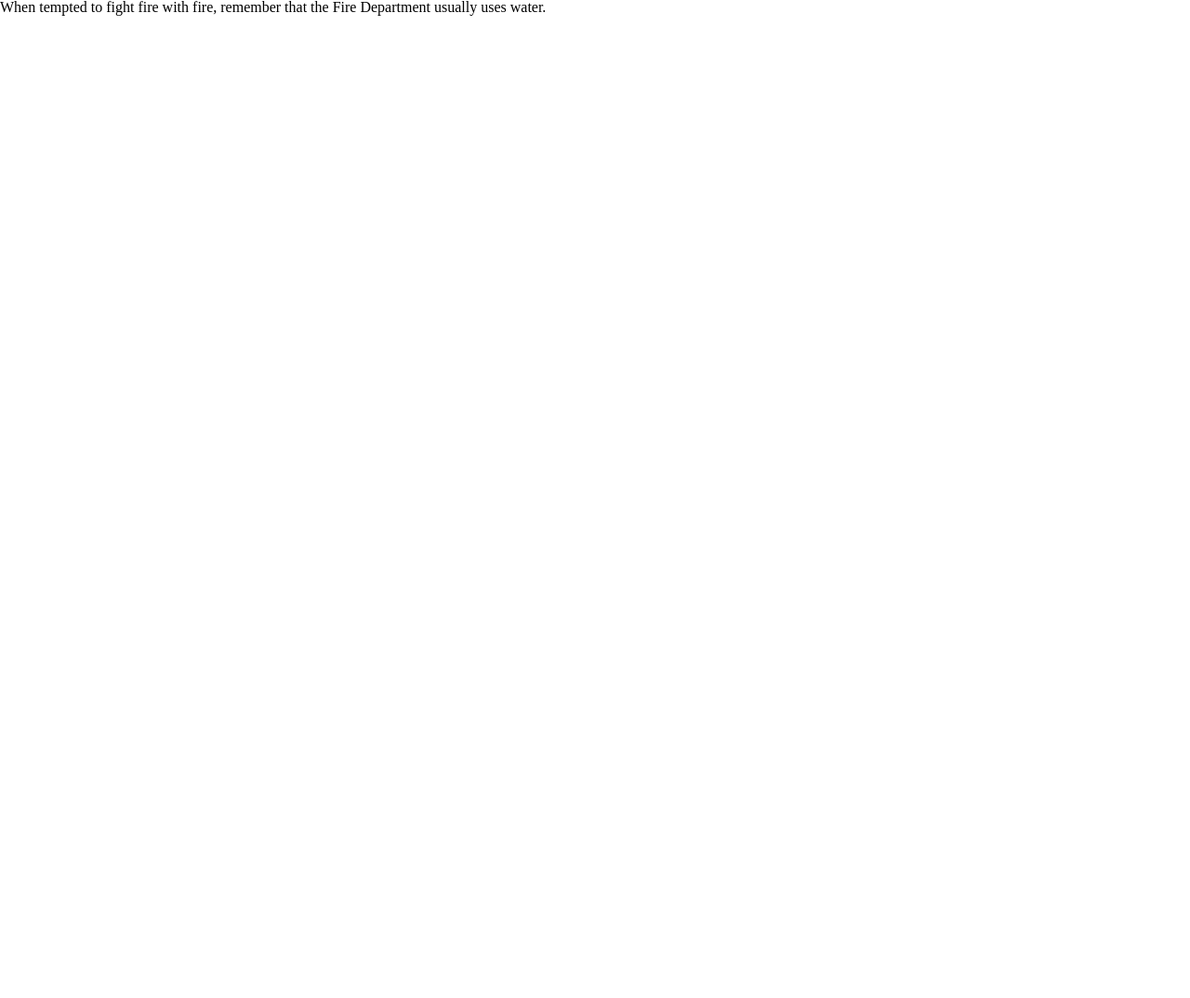
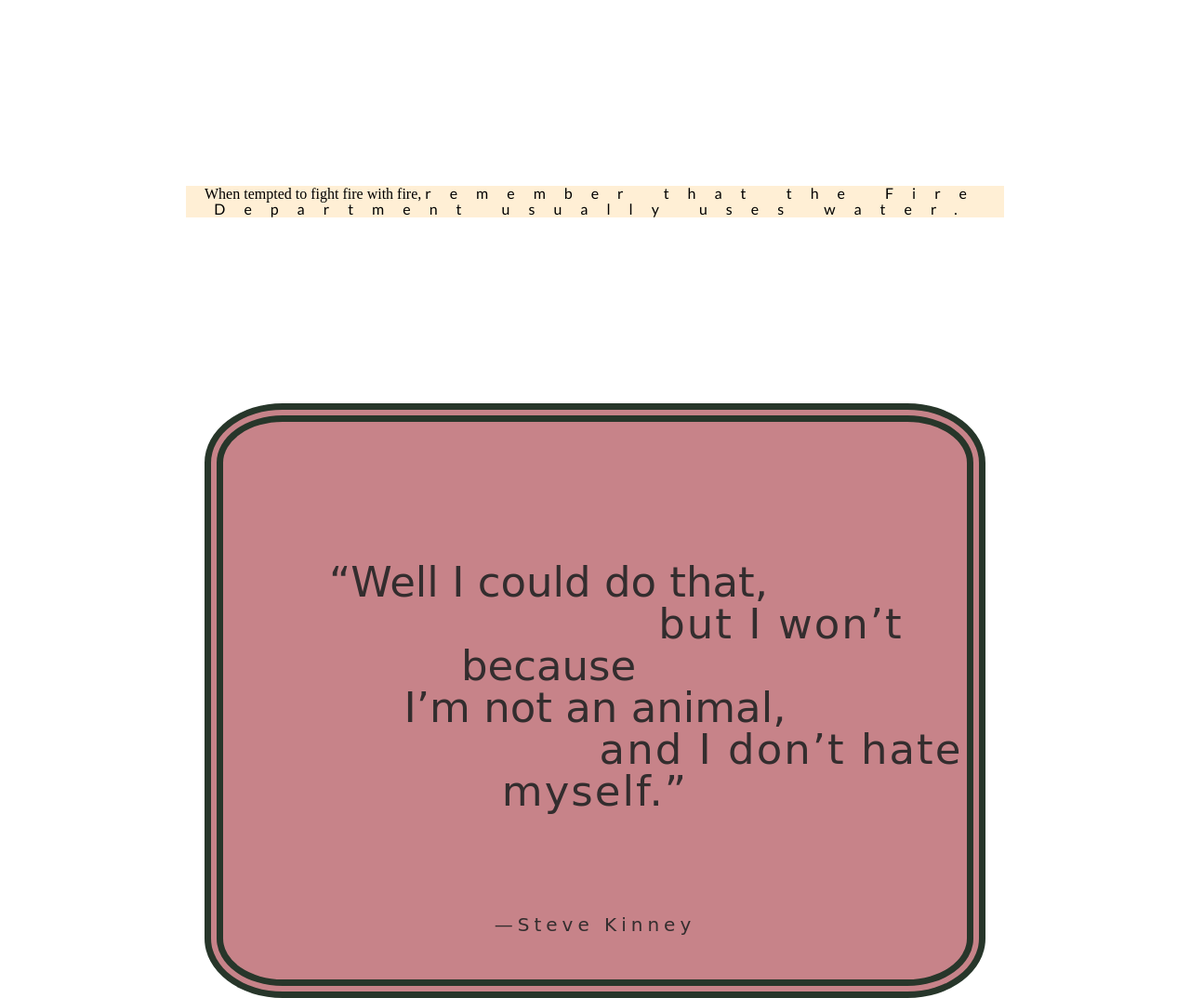
Before and after one commit to nnchambs/seven-weeks-of-fonts, a plain HTML site: page index.html in a window 1280 px wide. Shown: the whole page at 93% size. Before the commit the page ends 800 px from the top, so only its background shows below. Drawn offline with Linux system fonts and the light colour scheme; a web font is replaced by a local one.

Commit message:
adds first two weeks

```diff
--- a/index.html
+++ b/index.html
@@ -5,12 +5,17 @@
     <link href='styles.css' rel="stylesheet">
       <link href="reset.css" rel="stylesheet">
     <link href="https://fonts.googleapis.com/css?family=Lato|Unna" rel="stylesheet">
+    <link href="https://fonts.googleapis.com/css?family=Bowlby+One+SC" rel="stylesheet">
     <title>Seven Weeks of Fabulous Fonts</title>
   </head>
   <body>
     <article class = 'container'>
-    <h2> When tempted to fight fire with fire, remember that the Fire Department usually uses water.
+    <h2> When tempted to fight fire with fire, <span class="water">remember that the Fire Department usually uses water.</span>
     </h2>
-  </article>
+    </article>
+    <article class='container-two'>
+      <h2><span class="huh">“Well I could do that,</span> <br> <span class="duh">but I won’t</span><br><span class="huh"> because <br> I’m not an animal,</span><br><span class="duh"> and I don’t hate myself.”</span> <br> <br> <br><span class="yass">—Steve Kinney</span></h2>
+    </article>
+
   </body>
 </html>
--- a/styles.css
+++ b/styles.css
@@ -1,2 +1,54 @@
 /*font-family: 'Unna', serif;
 font-family: 'Lato', sans-serif;*/
+/*font-family: 'Bowlby One SC', cursive;*/
+
+.container{
+  background: papayawhip;
+  font-family: 'Unna', serif;
+  margin: 200px 200px;
+  text-align: center;
+  height: auto
+}
+
+.water {
+  font-family: 'Lato', sans-serif;
+  letter-spacing: 20px;
+}
+
+.container-two {
+  font-family: 'Bowlby One SC', cursive;
+  height: 50vh;
+  width: 100vh;
+  margin: auto;
+  color: #332D2E;
+  background: #C78389;
+  text-align: center;
+  padding-top: 150px;
+  padding-bottom: 50px;
+  font-size: 45px;
+  border-right-style: double;
+  border-left-style: double;
+  border-top-style: double;
+  border-bottom-style: double;
+  border-width: 20px;
+  border-radius: 10%;
+
+  border-color: #27362A;
+
+}
+.huh{
+  letter-spacing: 0px;
+  margin-left: -100px;
+  /*text-shadow: .25px .25px .25px #332D2E, .5px .5px 2px #332D2E;*/
+
+}
+.duh{
+  letter-spacing: 2px;
+  margin-left: 400px;
+  /*text-shadow: .25px .25px .25px #332D2E, .5px .5px 2px #332D2E;*/
+}
+
+.yass {
+  letter-spacing: 5px;
+  font-size: 20px;
+}
```
